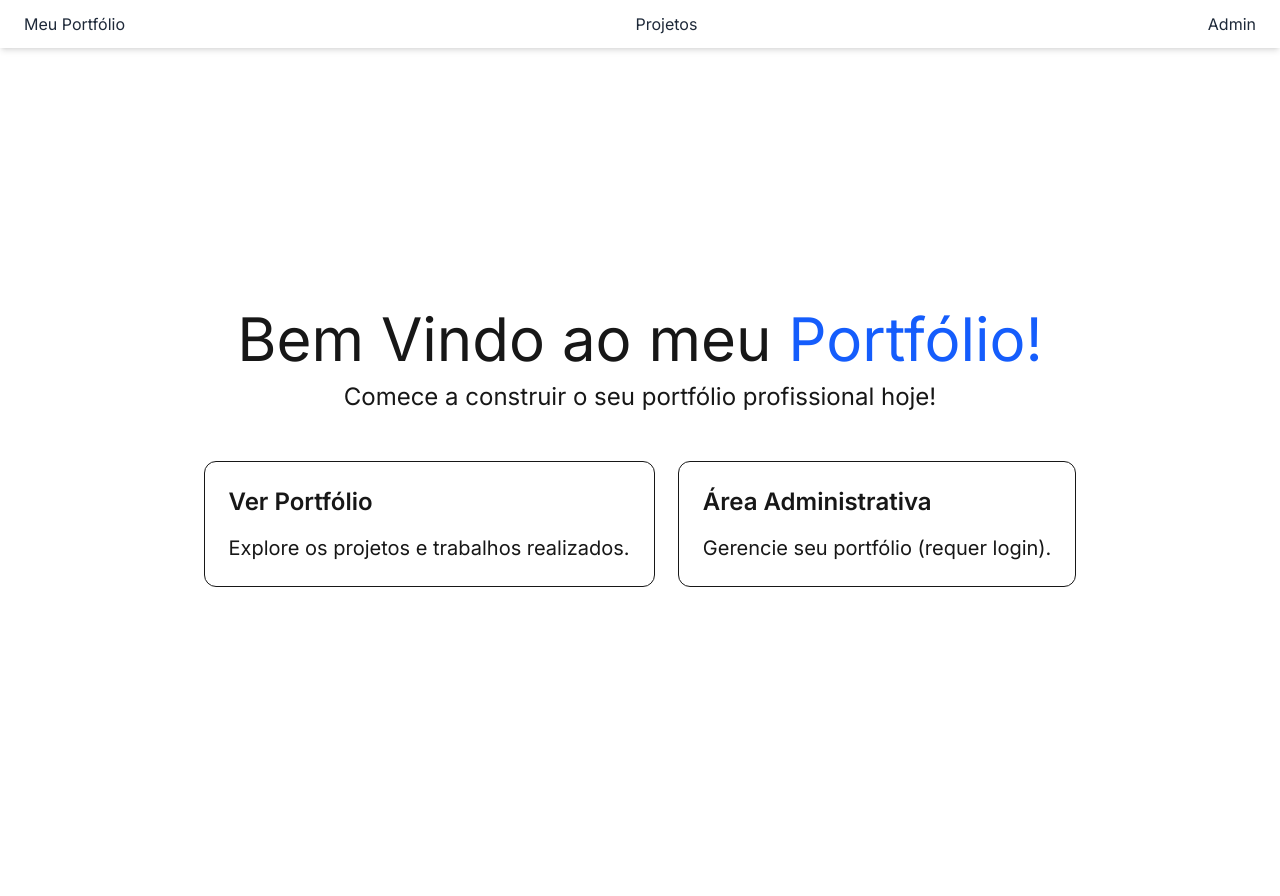
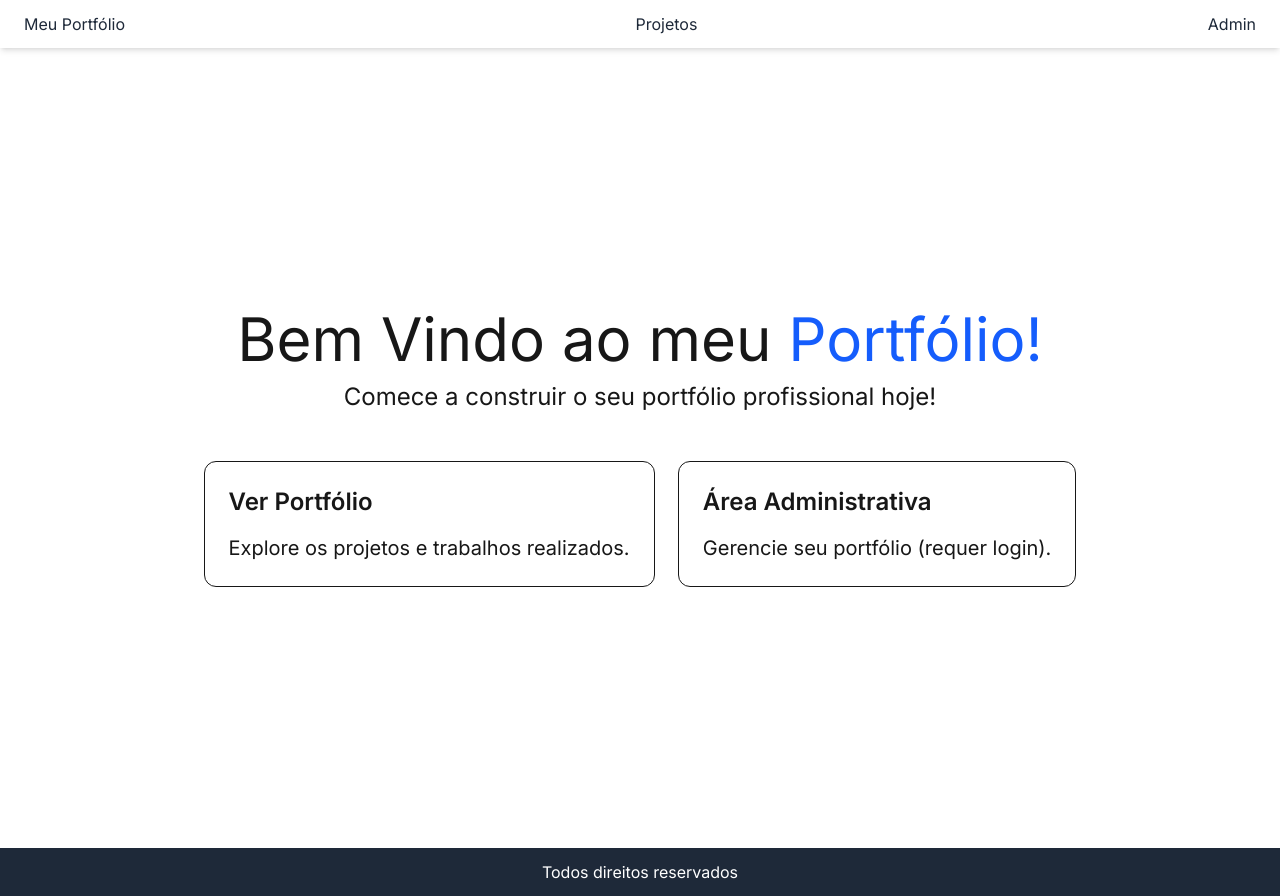
Before and after one commit to carlosulker/portfolio-react, a Next.js app: page / in a window 1280 px wide. Before the commit the page ends 848 px from the top, so only its background shows below. Built offline with nearby package versions, Linux system fonts and the light colour scheme.

Commit message:
add Footer

```diff
--- /dev/null
+++ b/src/app/components/Footer.tsx
@@ -0,0 +1,11 @@
+export default function footer() {
+    return (
+    <footer className="bg-gray-800 text-white">
+        <div className="container mx-auto px-6 py-3">
+            <p className="text-center">
+                Todos direitos reservados
+            </p>
+        </div>
+    </footer>
+    )
+}
--- a/src/app/page.tsx
+++ b/src/app/page.tsx
@@ -1,5 +1,6 @@
 import Link from "next/link";
 import Header from "./components/Header";
+import Footer from "./components/Footer";
 
 export default function Home() {
   return (
@@ -23,6 +24,7 @@
       </div>
       </main>
     </div>
+    <Footer/>
     </>
   );
 }
```
